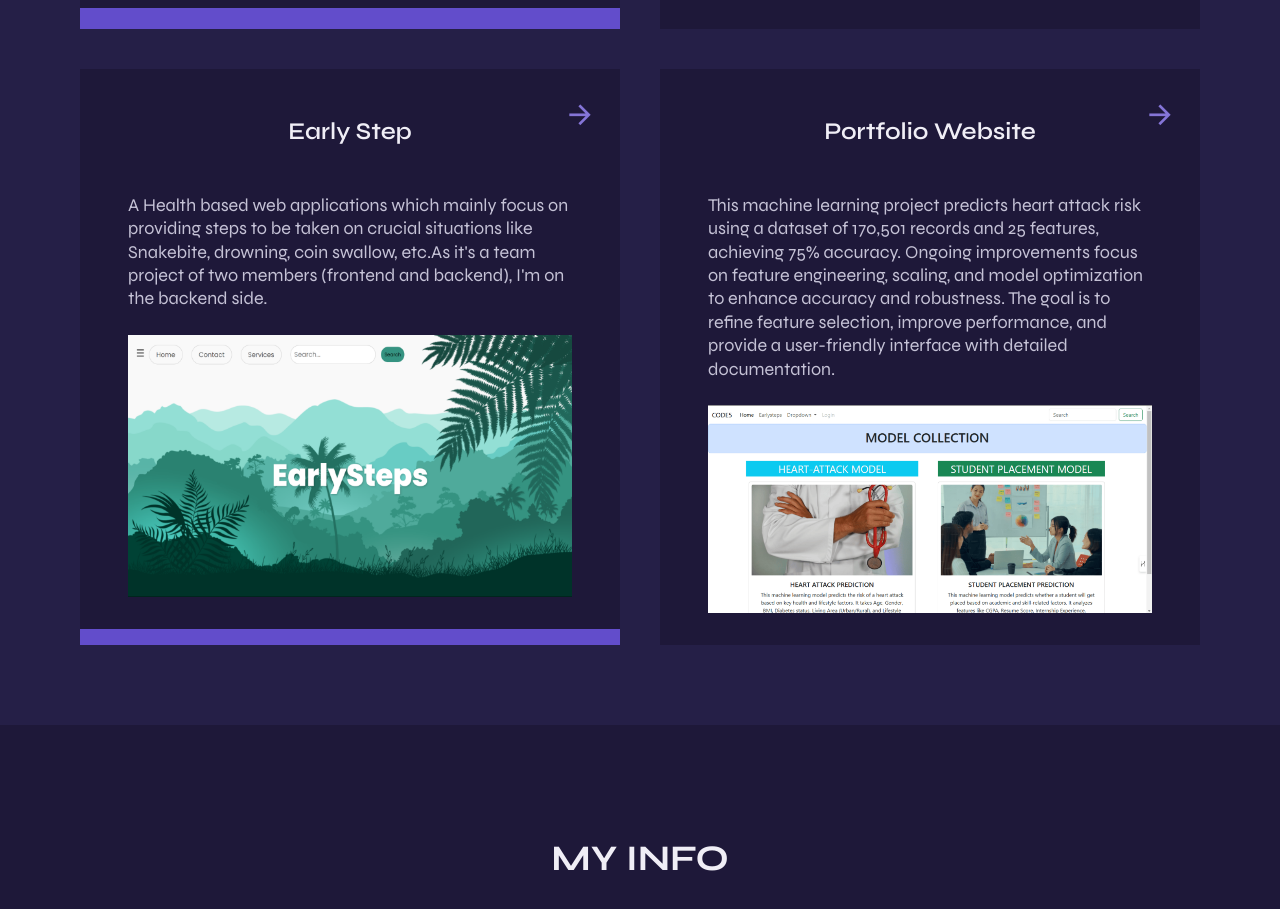
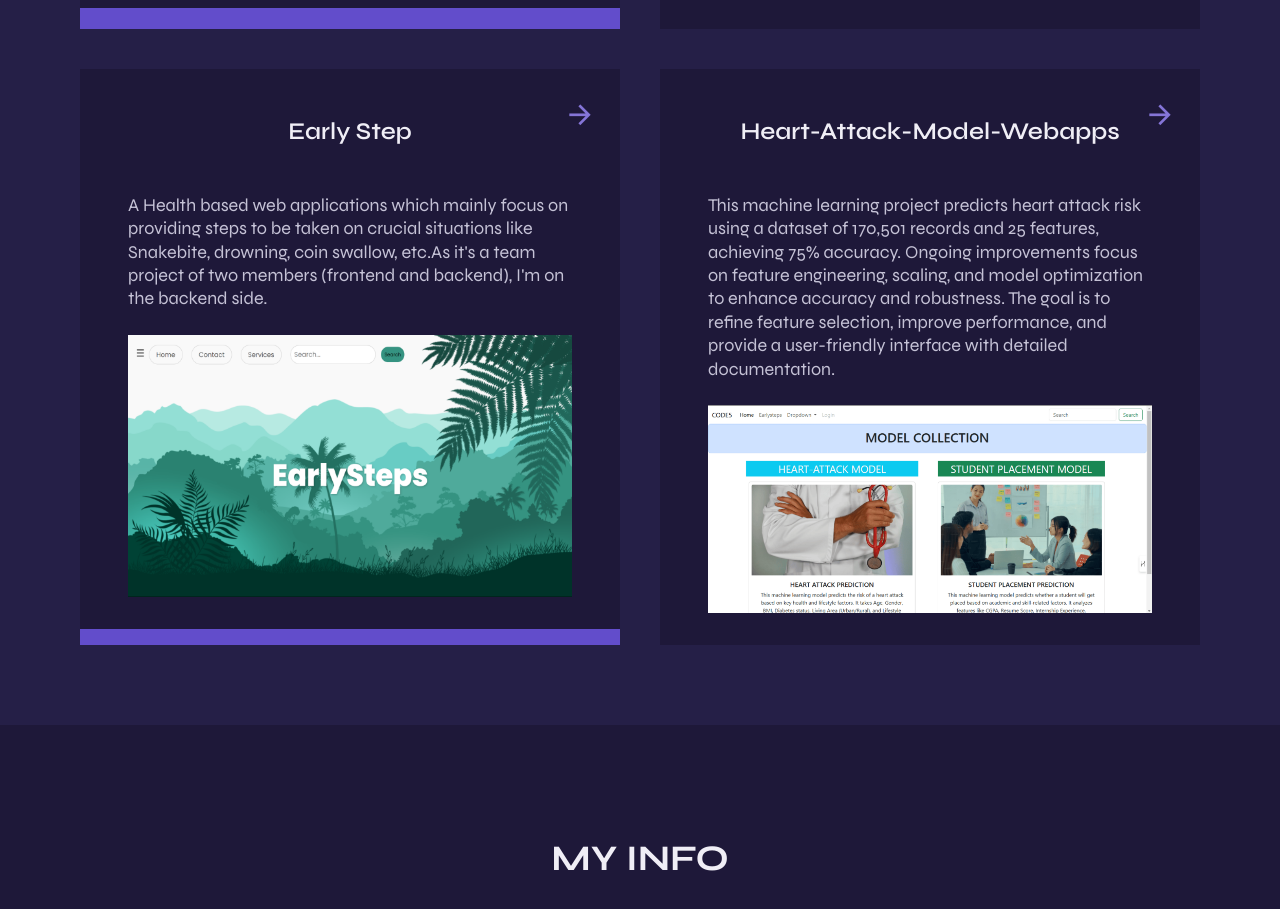
Before and after one commit to Ad1tyaRaj/Portfolio, a plain HTML site: page index.html in a window 1280 px wide. Shown: the part 1609-2518 px from the top of the page. Drawn offline with nearby package versions, Linux system fonts and the light colour scheme.

Commit message:
version-2.9

```diff
--- a/index.html
+++ b/index.html
@@ -140,7 +140,7 @@
 
             <article class="work__card">
                <a href="https://github.com/Ad1tyaRaj/Heart-Attack-Model-webapps" target="_blank" class="work__link">
-                  <h2 class="work__title">Portfolio Website</h2>
+                  <h2 class="work__title">Heart-Attack-Model-Webapps</h2>
                   <p class="work__description">
                      This machine learning project predicts heart attack risk using a dataset of 170,501 records and 25
                      features, achieving 75% accuracy. Ongoing improvements focus on feature engineering, scaling, and
```
